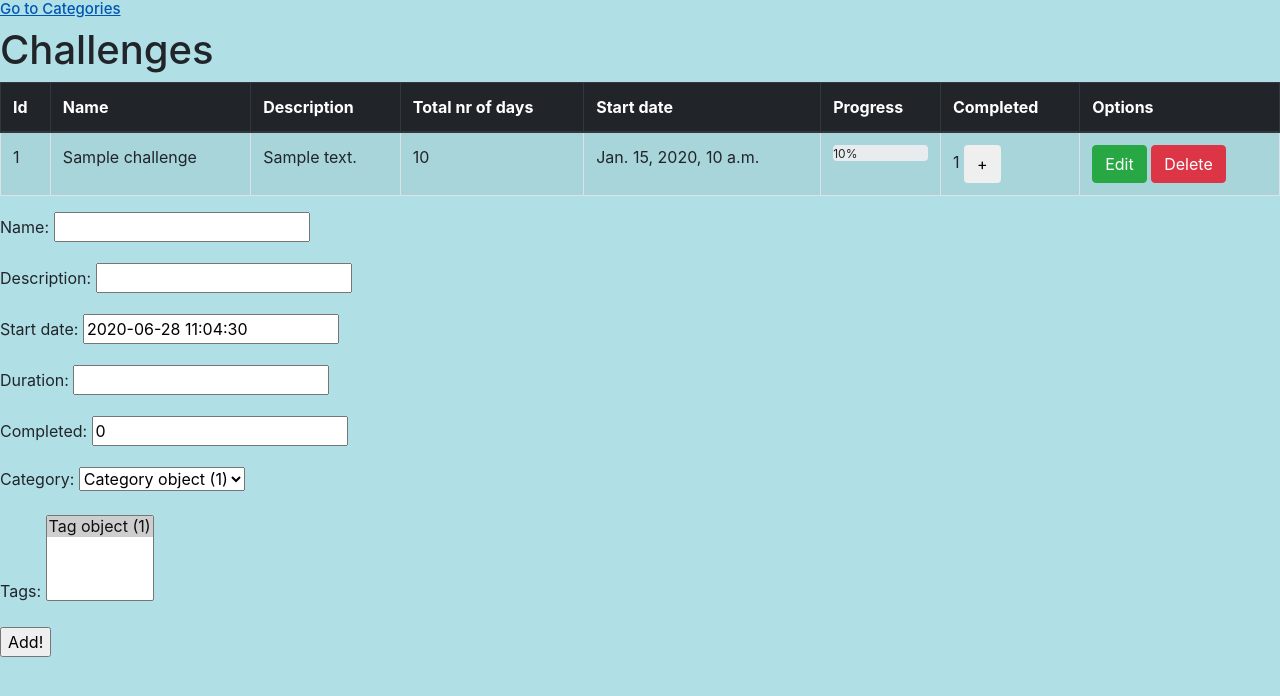
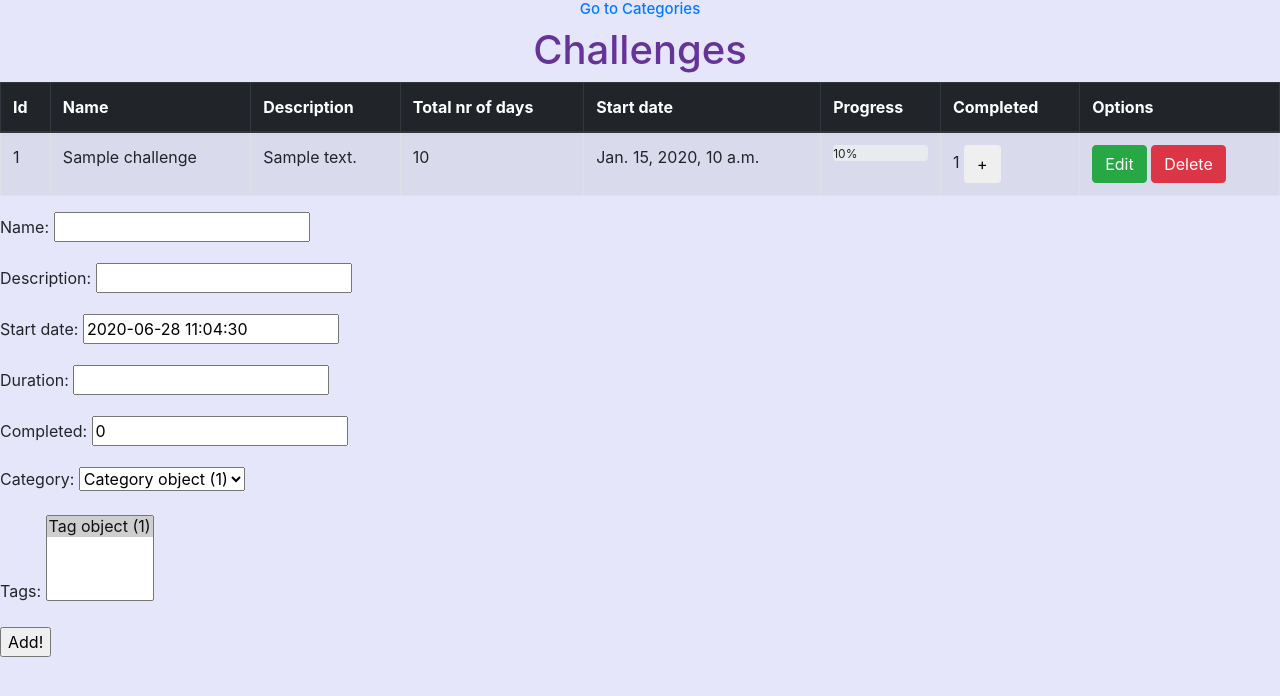
Before and after one commit to mozewillo/ChallengesApp, a Django app: page / in a window 1280 px wide. Shown: the top 696 px of the page. Run offline with Django 3.2, Linux system fonts and the light colour scheme; tables that the repository leaves empty hold one stand-in row (values such as "Sample post"); some libraries are stand-ins or nearby versions.

Commit message:
initiate css

```diff
--- a/challenges/static/challenges/css/style.css
+++ b/challenges/static/challenges/css/style.css
@@ -1,3 +1,8 @@
 body {
-    background-color: powderblue;
+    background-color: lavender;
 }
+
+h1 {
+  color: rebeccapurple;
+  text-align: center;
+}
```
